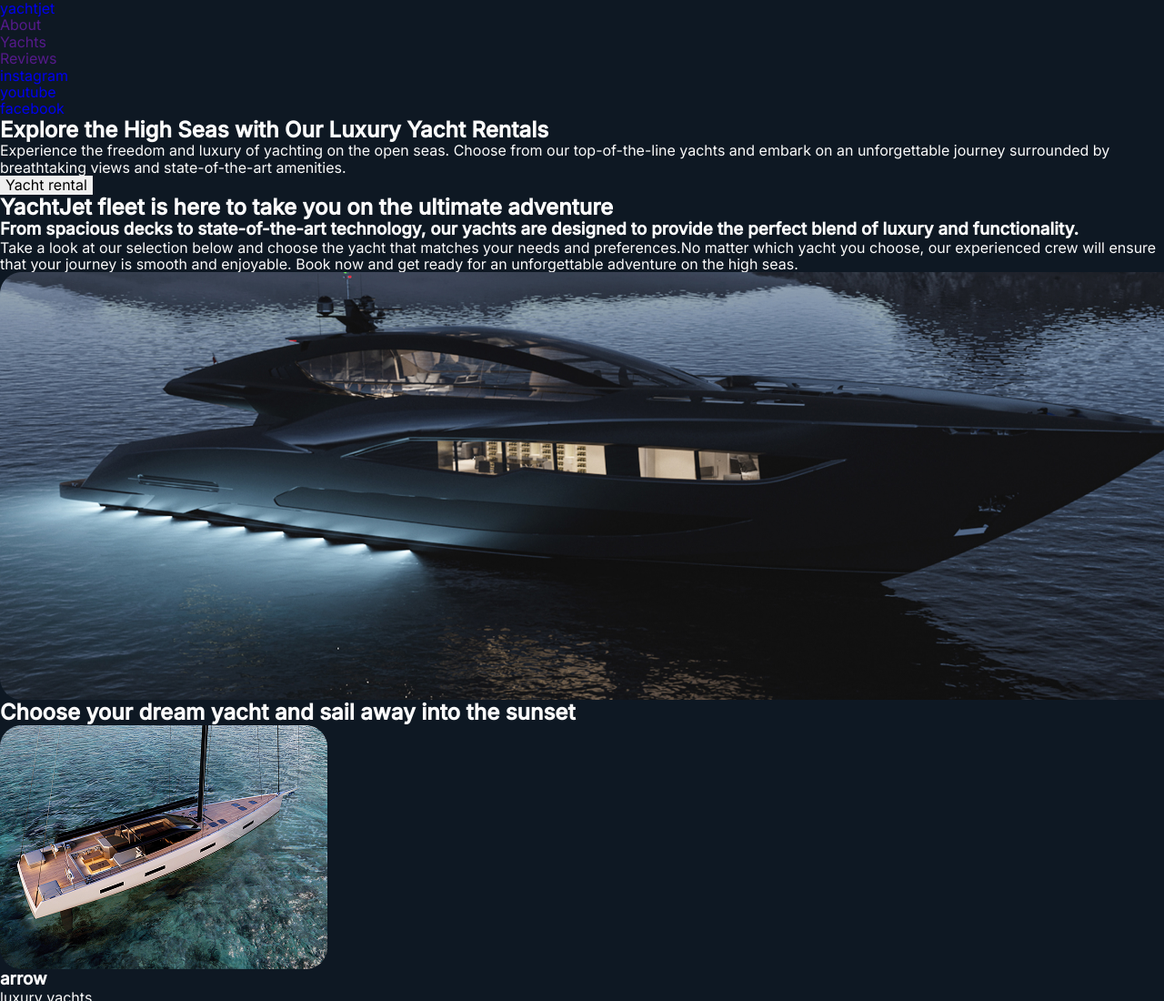
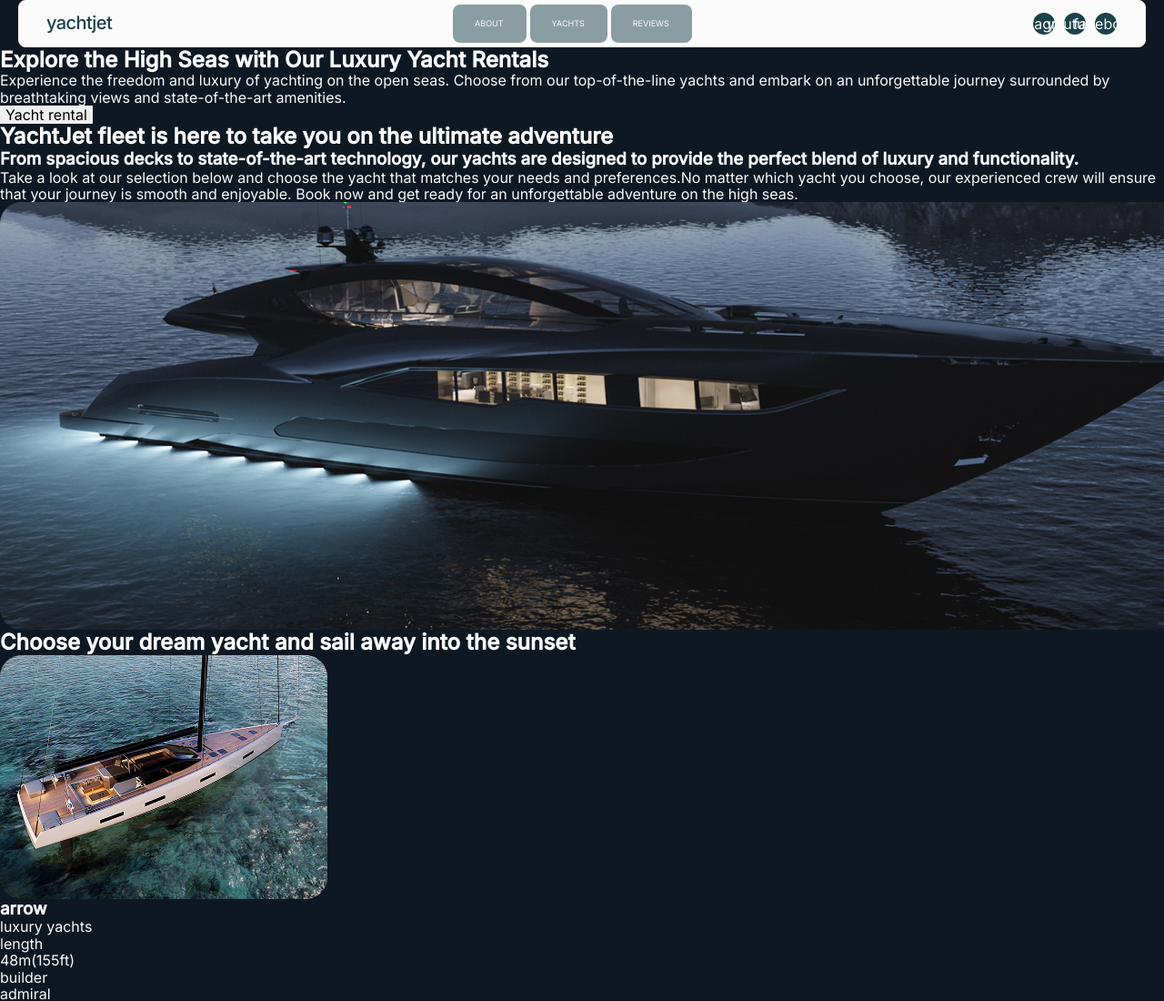
Before and after one commit to maryana-frydrak/yacht-jet, a plain HTML site: page index.html in a window 1280 px wide. Shown: the top 1100 px of the page at 91% size. Drawn offline with nearby package versions, Linux system fonts and the light colour scheme.

Commit message:
social-link

```diff
--- a/css/styles.css
+++ b/css/styles.css
@@ -38,22 +38,81 @@ img {
     height: auto;
 }
 
-.header-page {}
+.header-page {
+    background: #fbfbfb;
+    border: 1px solid #fbfbfb;
+    border-radius: 8px;
+    width: 1240px;
+    margin: 0 auto;
+    padding: 4px 30px;
+}
 
-.container {}
+.header-page-container {
+    display: flex;
+    align-items: center;
+}
 
-.header-page-nav {}
+.header-page-nav {
+    display: flex;
+    align-items: center;
+    gap: 375px;
+}
 
-.header-page-logo {}
+.header-page-logo {
+    font-weight: 500;
+    font-size: 20px;
+    letter-spacing: -0.03em;
+    color: #1b414b;
+}
 
-.header-page-nav-list {}
+.header-page-nav-list {
+    display: flex;
+    gap: 4px;
+}
 
-.nav-list-item {}
+.nav-list-link {
+    background: rgba(27, 65, 75, 0.5);
+    border-radius: 8px;
+    padding: 15px 25px 15px 24px;
+    display: block;
+    font-weight: 400;
+    font-size: 9px;
+    /* line-height: 12px; */
+    line-height: 1.3;
+    text-transform: uppercase;
+    text-align: center;
+    color: #fbfbfb;
+}
 
-.nav-list-link {}
+.nav-list-link:hover,
+.nav-list-link:focus {
+    background: #1b414b;
+}
 
-.header-page-social-list {}
+.header-page-social-list {
+    display: flex;
+    gap: 10px;
+    margin-left: auto;
+}
 
-.social-list-item {}
+.social-list-item {
+    width: 24px;
+    height: 24px;
+}
 
-.social-link {}
+.social-link {
+    background-color: #1b414b;
+    color: #fbfbfb;
+    width: 100%;
+    height: 100%;
+    border-radius: 50%;
+
+    display: flex;
+    justify-content: center;
+    align-items: center;
+}
+
+.social-link:hover,
+.social-link:focus {
+    background: rgba(27, 65, 75, 0.5);
+}
--- a/index.html
+++ b/index.html
@@ -12,7 +12,7 @@
 </head>
 <body>
 <header class="header-page">
-<div class="container">
+<div class="header-page-container">
     <nav class="header-page-nav">
         <a class="header-page-logo" href="./index.html">yachtjet</a>
         <ul class="header-page-nav-list">
```
